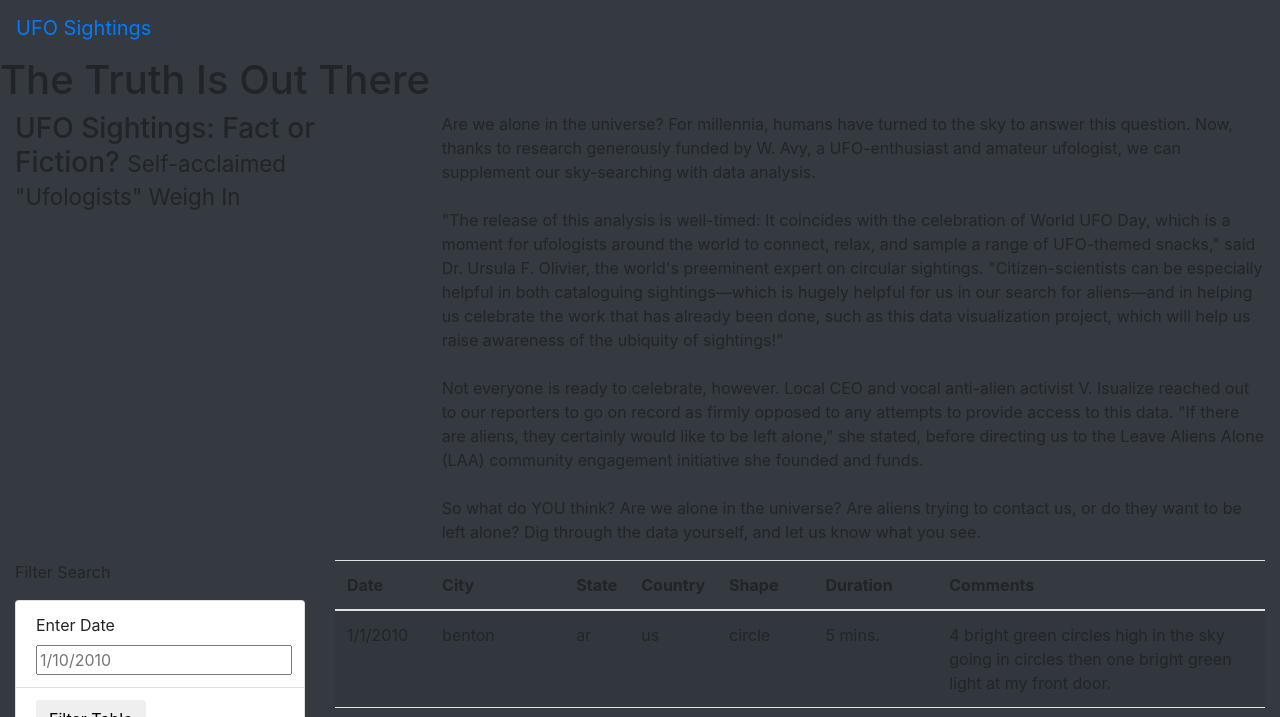
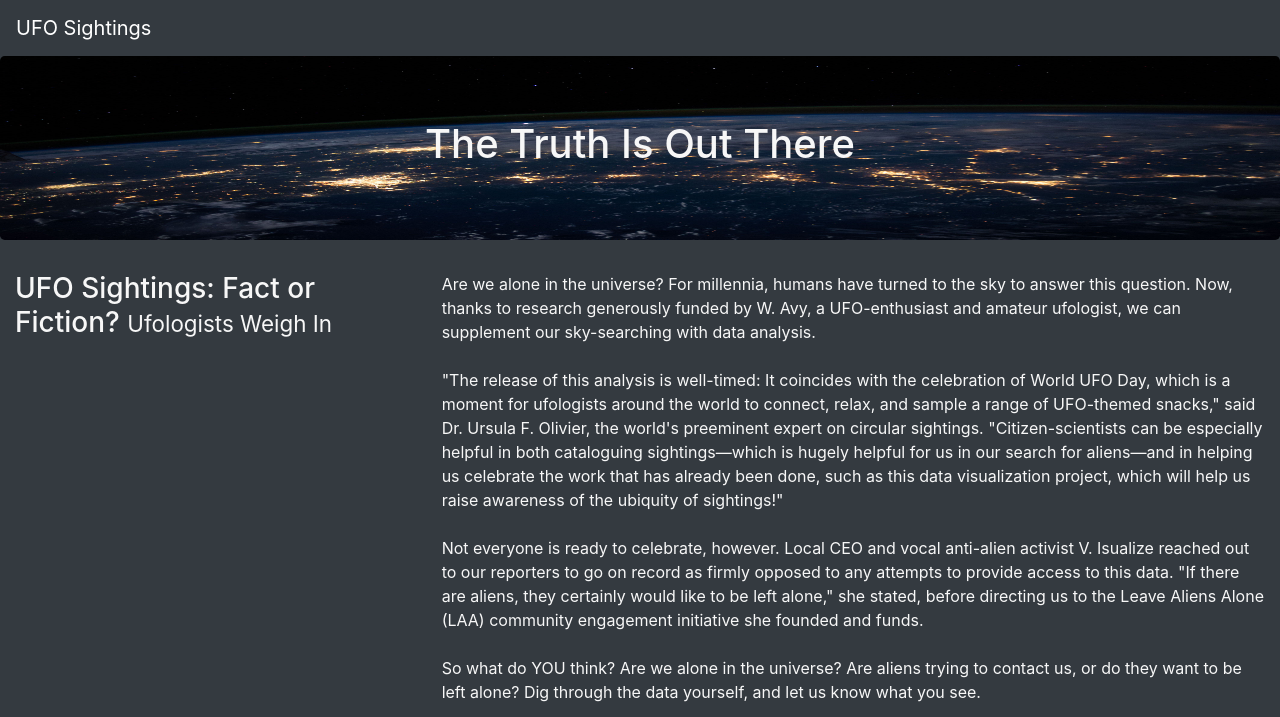
Before and after one commit to j-hendricks/UFOs, a plain HTML site: page index.html in a window 1280 px wide. Shown: the top 717 px of the page. Drawn offline with nearby package versions, Linux system fonts and the light colour scheme; files whose address does not match are found by name.

Commit message:
added css formatting

```diff
--- a/index.html
+++ b/index.html
@@ -15,16 +15,16 @@
 </head>
 <body class="bg-dark">
     <div class="wrapper">
-<nav class = "navbar navbar-expand-lg">
+<nav class = "navbar navbar-dark bg-dark navbar-expand-lg">
     <a class = "navbar-brand" href="index.html">UFO Sightings</a>
 </nav>
-    <div class="jumpotron">
-        <h1> The Truth Is Out There </h1>
+    <div class="jumbotron">
+        <h1 class="display4"> The Truth Is Out There </h1>
     </div>
     <div class="container-fluid">
         <div class="row">
             <div class="col-md-4">
-                <h3> UFO Sightings: Fact or Fiction? <small> Self-acclaimed "Ufologists" Weigh In </small></h3>
+                <h3> UFO Sightings: Fact or Fiction? <small> Ufologists Weigh In </small></h3>
             </div>
             <div class="col-md-8">
                 <p> Are we alone in the universe? For millennia, humans have turned to the sky to answer this question.
@@ -43,15 +43,15 @@
     <div class="container-fluid">
         <div class="row">
             <div class="col-md-3">
-                <form>
-                    <p>Filter Search</p>
-                    <ul class="list-group">
-                        <li class="list-group-item">
-                            <label for="date">Enter Date</label>
+                <form class="bg-dark">
+                    <p>   Filter Search</p>
+                    <ul class="bg-dark list-group">
+                        <li class="bg-dark list-group-item">
+                            <label for="date">  Enter Date</label>
                             <input type="text" placeholder="1/10/2010" id="datetime" />
                         </li>
-                        <li class="list-group-item">
-                            <button id="filter-btn" type="button" class="btn btn-default">Filter Table</button>
+                        <li class="bg-dark list-group-item text-center">
+                            <button id="filter-btn" type="button" class="btn btn-dark">Filter Table</button>
                         </li>
                     </ul>
                 </form>
--- a/static/css/style.css
+++ b/static/css/style.css
@@ -1,3 +1,9 @@
-boyd {
+body {
     color: #f7f7f7;
 }
+
+.jumbotron {
+    background-image: url("/Users/johnwhendricks/Desktop/classFolder/UFOs/images/nasa.jpg");
+    background-size: 100% 100%;
+    text-align: center;
+}
```
Also changed, not shown: images/nasa.jpg (added).
